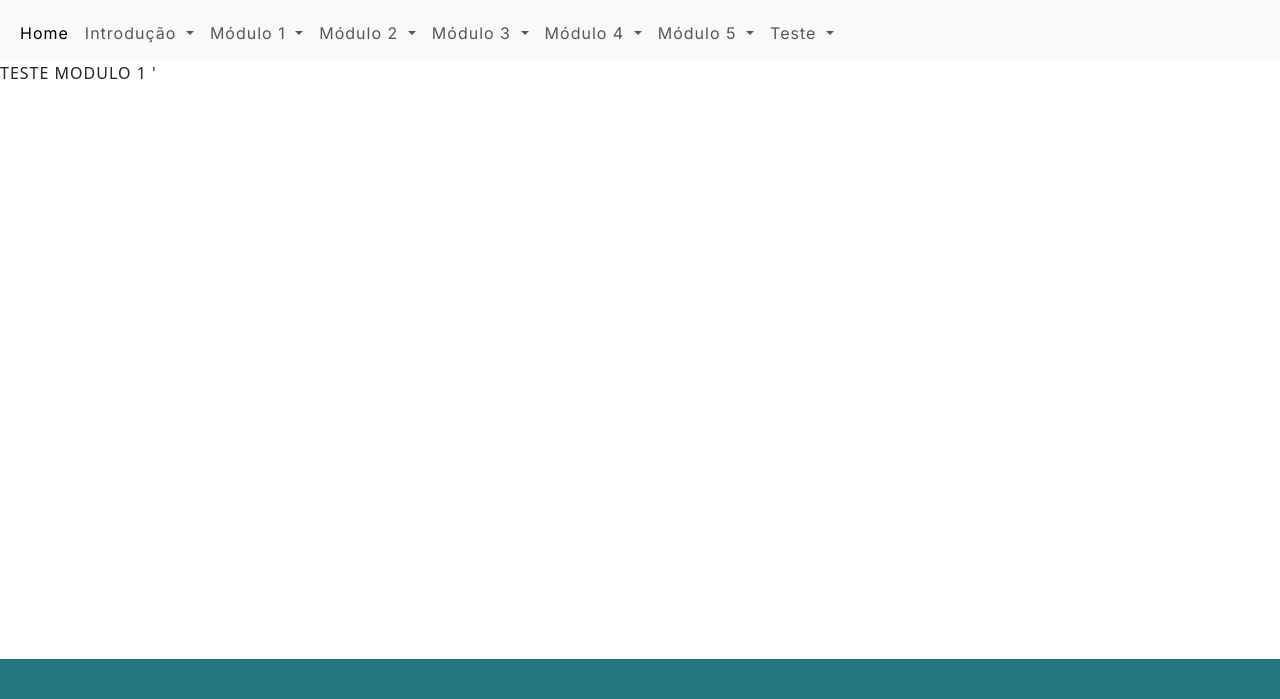
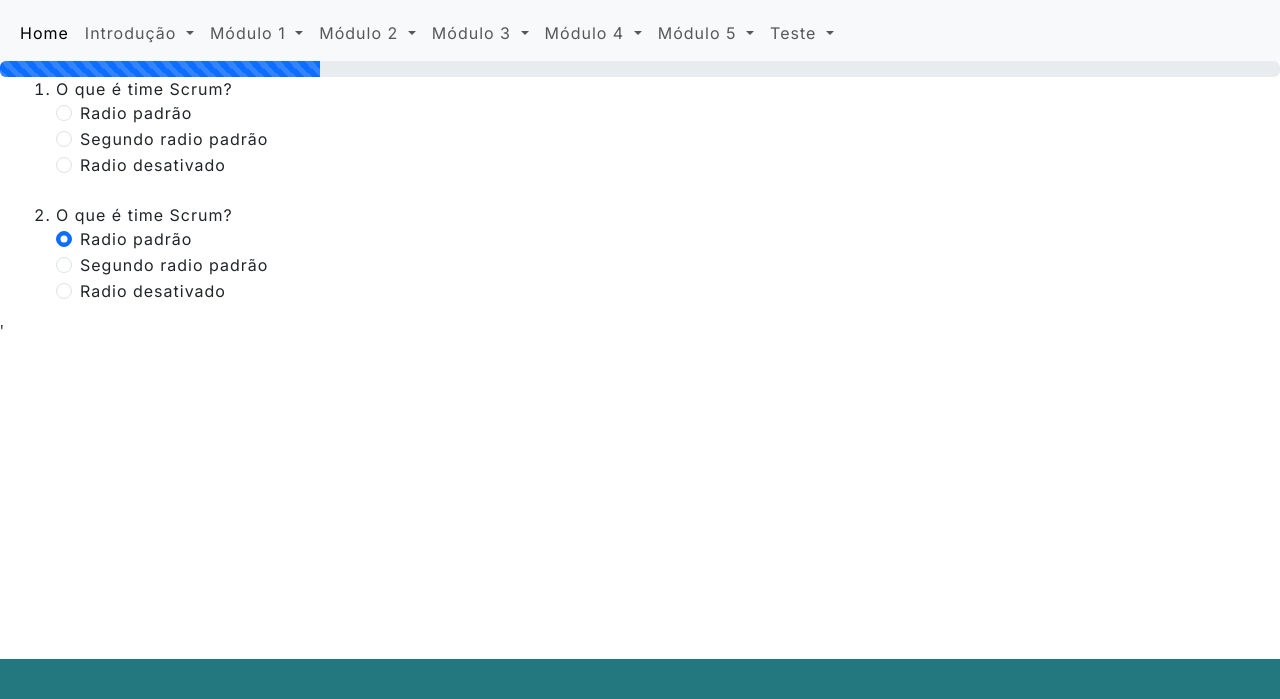
Before and after one commit to ScrumerDataAPI/API, a plain HTML site: page teste1.html in a window 1280 px wide. Shown: the part 101-800 px from the top of the page. Drawn offline with nearby package versions, Linux system fonts and the light colour scheme.

Commit message:
Update teste1.html

```diff
--- a/teste1.html
+++ b/teste1.html
@@ -128,9 +128,55 @@
     </div>
   </nav>
 
-      TESTE MODULO 1
+
 </div>
+<div class="progress">
+  <div class="progress-bar progress-bar-striped progress-bar-animated" role="progressbar" style="width: 25%;" aria-valuenow="75" aria-valuemin="0" aria-valuemax="100"></div>
+</div>
+<div class="form-check">
+  <ol>
+    <li>O que é time Scrum?</li>
+    <div class="form-check">
+      <input class="form-check-input" type="radio" name="exampleRadios" id="exampleRadios1" value="opcao1" checked>
+      <label class="form-check-label" for="exampleRadios1">
+        Radio padrão
+      </label>
+    </div>
+    <div class="form-check">
+      <input class="form-check-input" type="radio" name="exampleRadios" id="exampleRadios2" value="opcao2">
+      <label class="form-check-label" for="exampleRadios2">
+        Segundo radio padrão
+      </label>
+    </div>
+    <div class="form-check">
+      <input class="form-check-input" type="radio" name="exampleRadios" id="exampleRadios3" value="option3">
+      <label class="form-check-label" for="exampleRadios3">
+        Radio desativado
+      </label>
+    </div>
+    <br>
+    <li>O que é time Scrum?</li>
+    <div class="form-check">
+      <input class="form-check-input" type="radio" name="exampleRadios" id="exampleRadios1" value="opcao1" checked>
+      <label class="form-check-label" for="exampleRadios1">
+        Radio padrão
+      </label>
+    </div>
+    <div class="form-check">
+      <input class="form-check-input" type="radio" name="exampleRadios" id="exampleRadios2" value="opcao2">
+      <label class="form-check-label" for="exampleRadios2">
+        Segundo radio padrão
+      </label>
+    </div>
+    <div class="form-check">
+      <input class="form-check-input" type="radio" name="exampleRadios" id="exampleRadios3" value="option3">
+      <label class="form-check-label" for="exampleRadios3">
+        Radio desativado
+      </label>
+    </div>
+</ol>
 
+</div>
 <footer>
   <div id="footer_content">
       <div id="footer_contacts">
```
